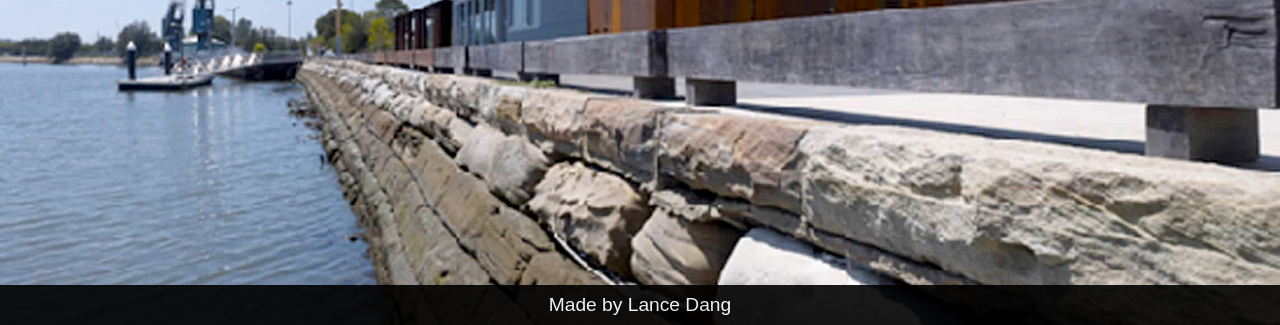
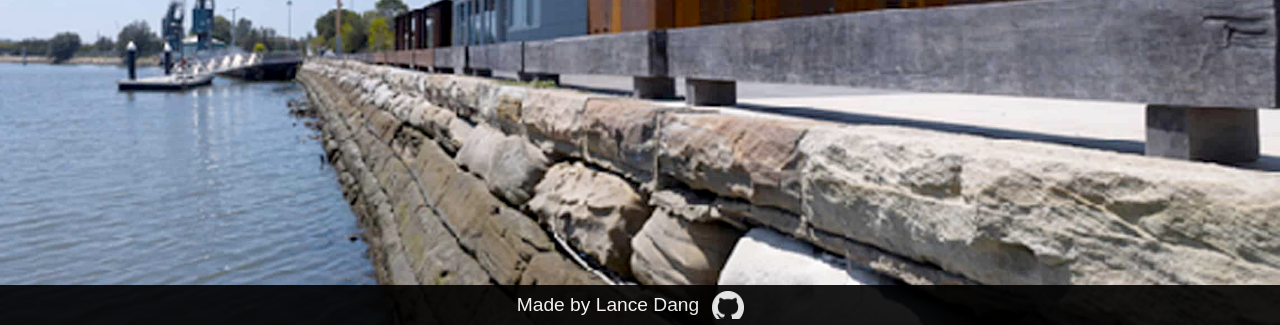
Before and after one commit to lancedang64/project_restaurant-page, a website built with webpack: page src/index.html in a window 1280 px wide. Shown: the part 475-800 px from the top of the page. Built offline with nearby package versions, Linux system fonts and the light colour scheme.

Commit message:
Added github logo and reformated footer

```diff
--- a/src/modules/footer.js
+++ b/src/modules/footer.js
@@ -1,9 +1,16 @@
 const renderFooter = (parentNode) => {
   const footer = document.createElement('footer');
-  const footerContent = document.createElement('div');
+  const footerContent = document.createElement('span');
+  const gitHubLogo = document.createElement('a');
+
   footerContent.setAttribute('class', 'footer-content');
   footerContent.innerHTML = 'Made by Lance Dang';
-  footer.append(footerContent);
+
+  gitHubLogo.setAttribute('id', 'github-logo');
+  gitHubLogo.setAttribute('href', 'https://github.com/lancedang64');
+
+  footer.append(footerContent, gitHubLogo);
+
   parentNode.appendChild(footer);
 };
 
--- a/src/style.css
+++ b/src/style.css
@@ -122,14 +122,22 @@ footer {
   height: 5%;
   background-color: black;
   font-size: 1.2em;
+  display: flex;
+  justify-content: center;
+  align-items: center;
+  gap: 1%;
 }
 
 .footer-content {
-  position: absolute;
-  top: 50%;
-  left: 50%;
-  transform: translate(-50%, -50%);
   font-family: sans-serif;
+}
+
+#github-logo {
+  background-image: url('./images/GitHub-Mark-32px.png');
+  filter: invert(100%);
+  min-width: 4%;
+  height: 68%;
+  background-repeat: no-repeat;
 }
 
 @keyframes fade-in {
```
Also changed, not shown: src/images/GitHub-Mark-32px.png (added).
